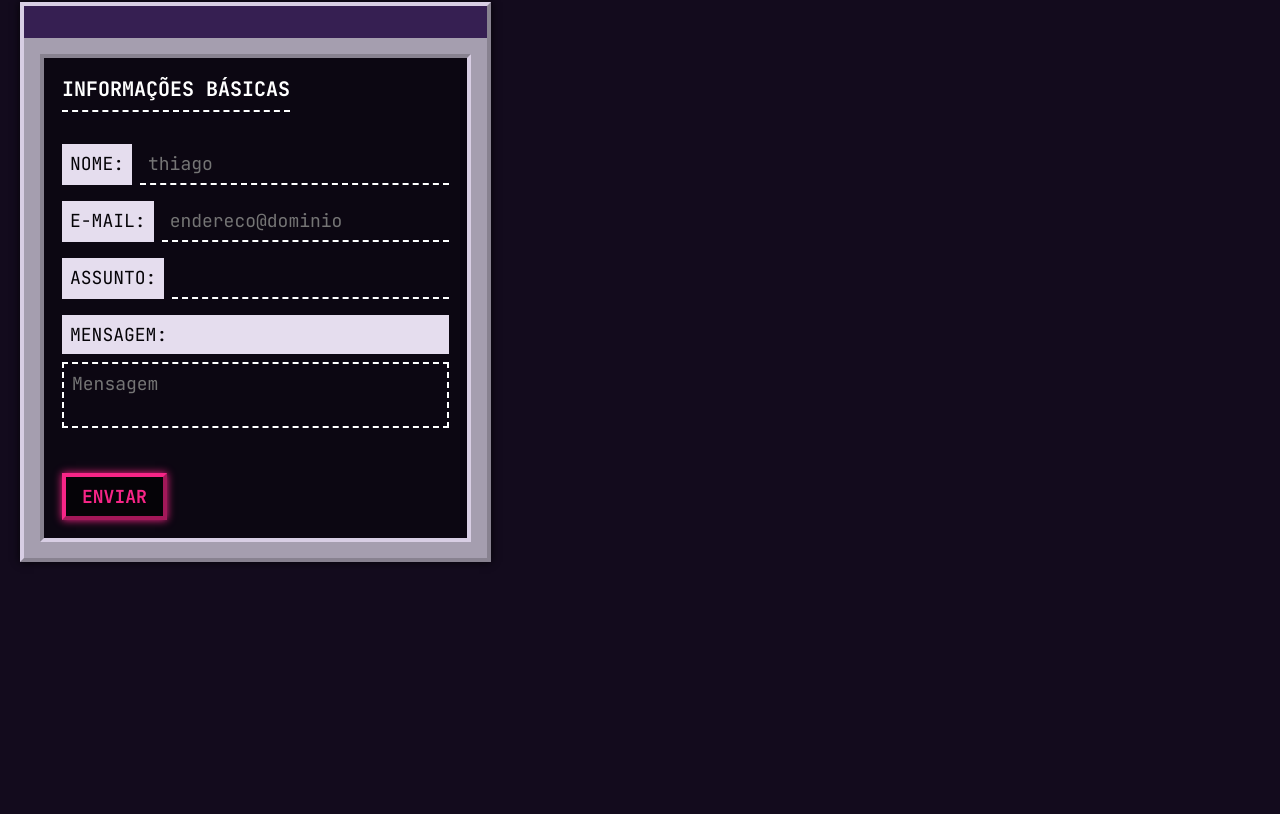
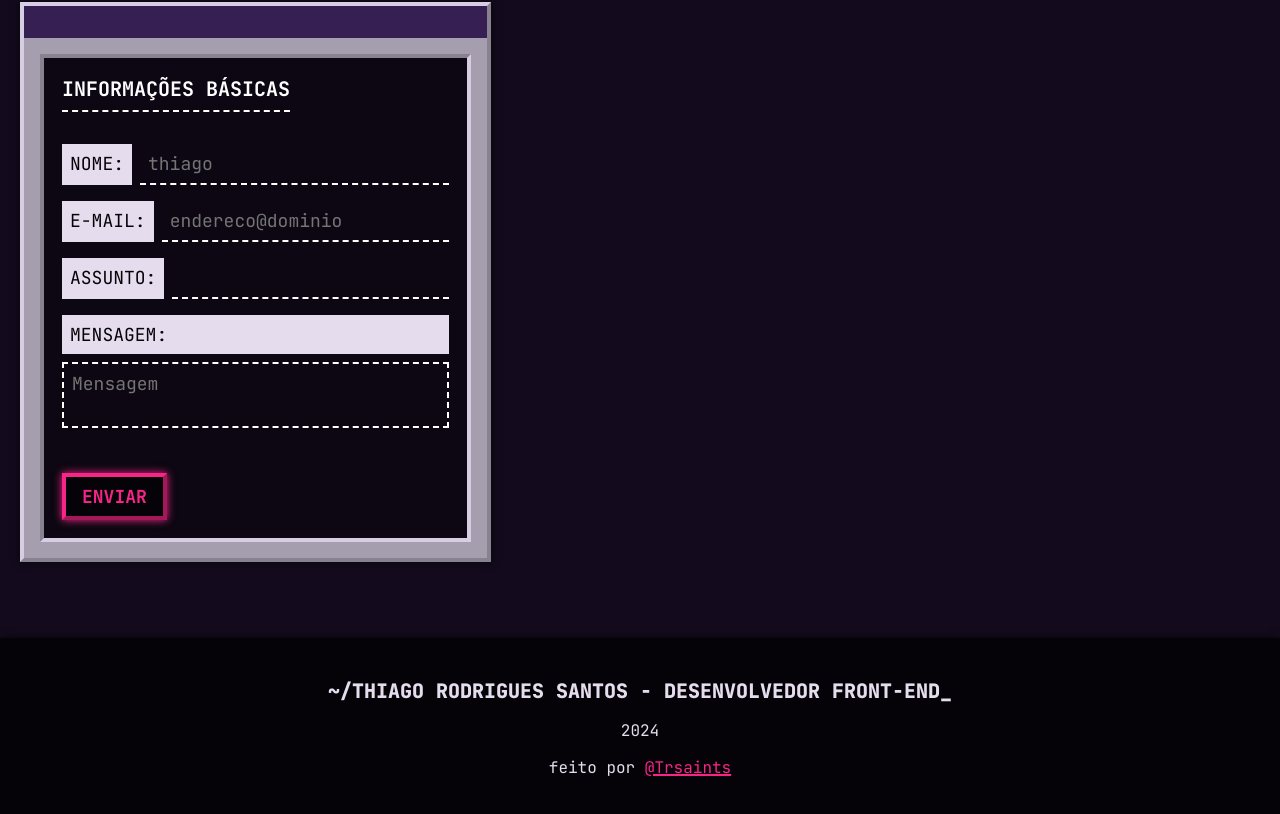
Before and after one commit to trsaints/trsaints-frontend, a React (Vite) app: page / in a window 1280 px wide. Shown: the part 2817-3631 px from the top of the page. Before the commit the page ends 3455 px from the top, so only its background shows below. Built offline with nearby package versions, Linux system fonts and the light colour scheme.

Commit message:
create footer component

```diff
--- a/src/app/components/App/App.jsx
+++ b/src/app/components/App/App.jsx
@@ -2,6 +2,7 @@ import "./App.css";
 
 import { MainHeader } from "../MainHeader";
 import { MainContent } from "../MainContent";
+import { MainFooter } from "../MainFooter/MainFooter";
 
 function App() {
   return (
@@ -18,6 +19,10 @@ function App() {
         <MainContent.ProjectsSection />
         <MainContent.ContactSection />
       </MainContent.Root>
+
+      <MainFooter.Root>
+        <MainFooter.Content />
+      </MainFooter.Root>
     </>
   );
 }
--- /dev/null
+++ b/src/app/components/MainFooter/MainFooter.css
@@ -0,0 +1,20 @@
+.footer {
+    background-color: var(--black);
+    padding: 2.5rem 1.5rem;
+    text-align: center;
+    box-shadow: 0 0 8px var(--black);
+}
+
+.footer__title {
+    font-size: 1.25rem;
+    margin-bottom: 1rem;
+}
+
+.footer__time {
+    display: block;
+    margin-bottom: 1rem;
+}
+
+.footer__time, .footer__desc {
+    font-size: 1rem;
+}
--- /dev/null
+++ b/src/app/components/MainFooter/MainFooter.jsx
@@ -0,0 +1,33 @@
+import "./MainFooter.css";
+
+function Root({ children }) {
+  return <footer className="footer">{children}</footer>;
+}
+
+function Content() {
+  const currentYear = new Date().getFullYear();
+
+  return (
+    <article className="footer__content">
+      <h2 className="footer__title">
+        thiago rodrigues santos - desenvolvedor <span lang="en">front-end</span>
+      </h2>
+
+      <time className="footer__time" dateTime={currentYear}>
+        {currentYear}
+      </time>
+
+      <p className="footer__desc">
+        feito por{" "}
+        <a rel="noopener" target="_blank" href="https://github.com/trsaints">
+          @trsaints
+        </a>
+      </p>
+    </article>
+  );
+}
+
+export const MainFooter = {
+  Root,
+  Content,
+};
```
